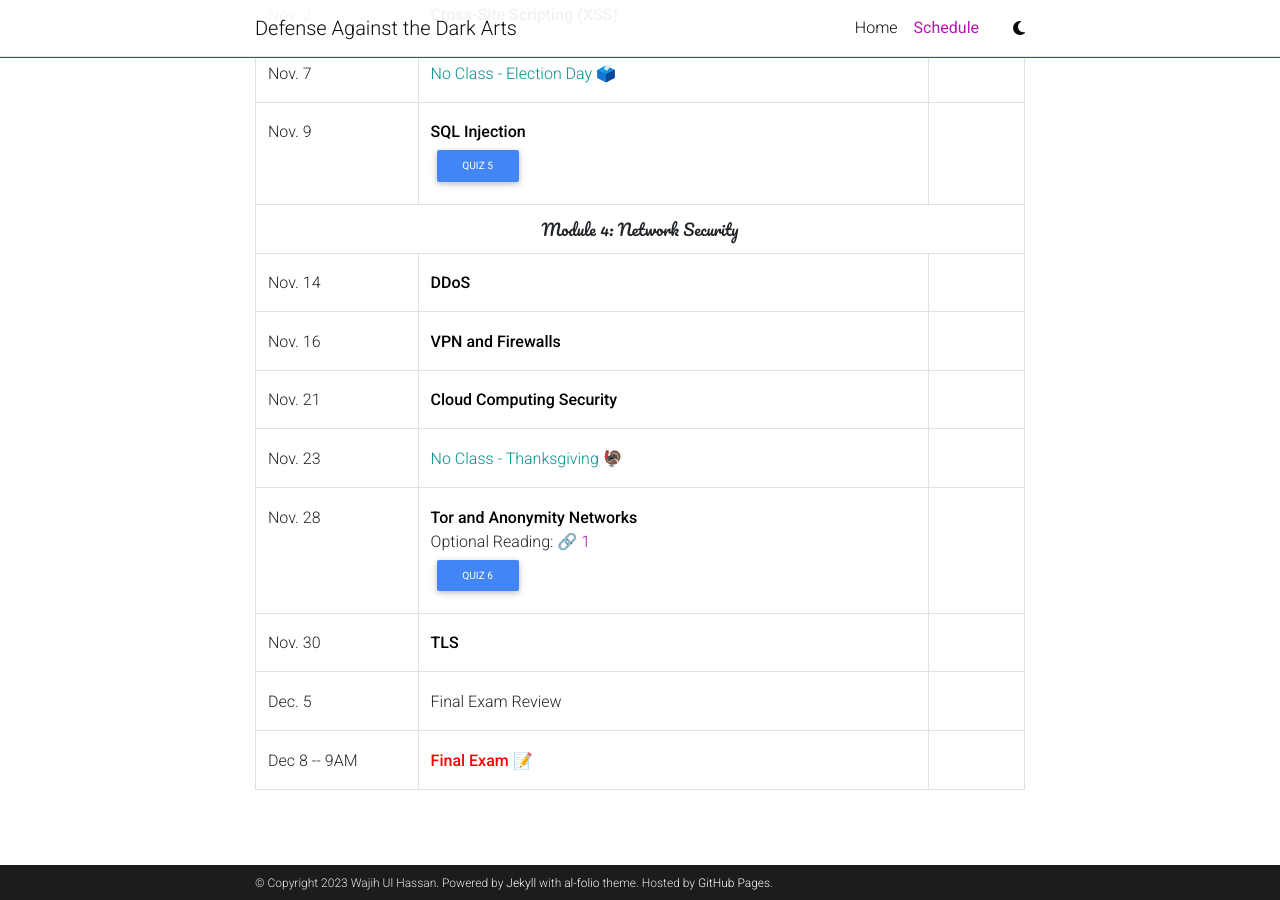
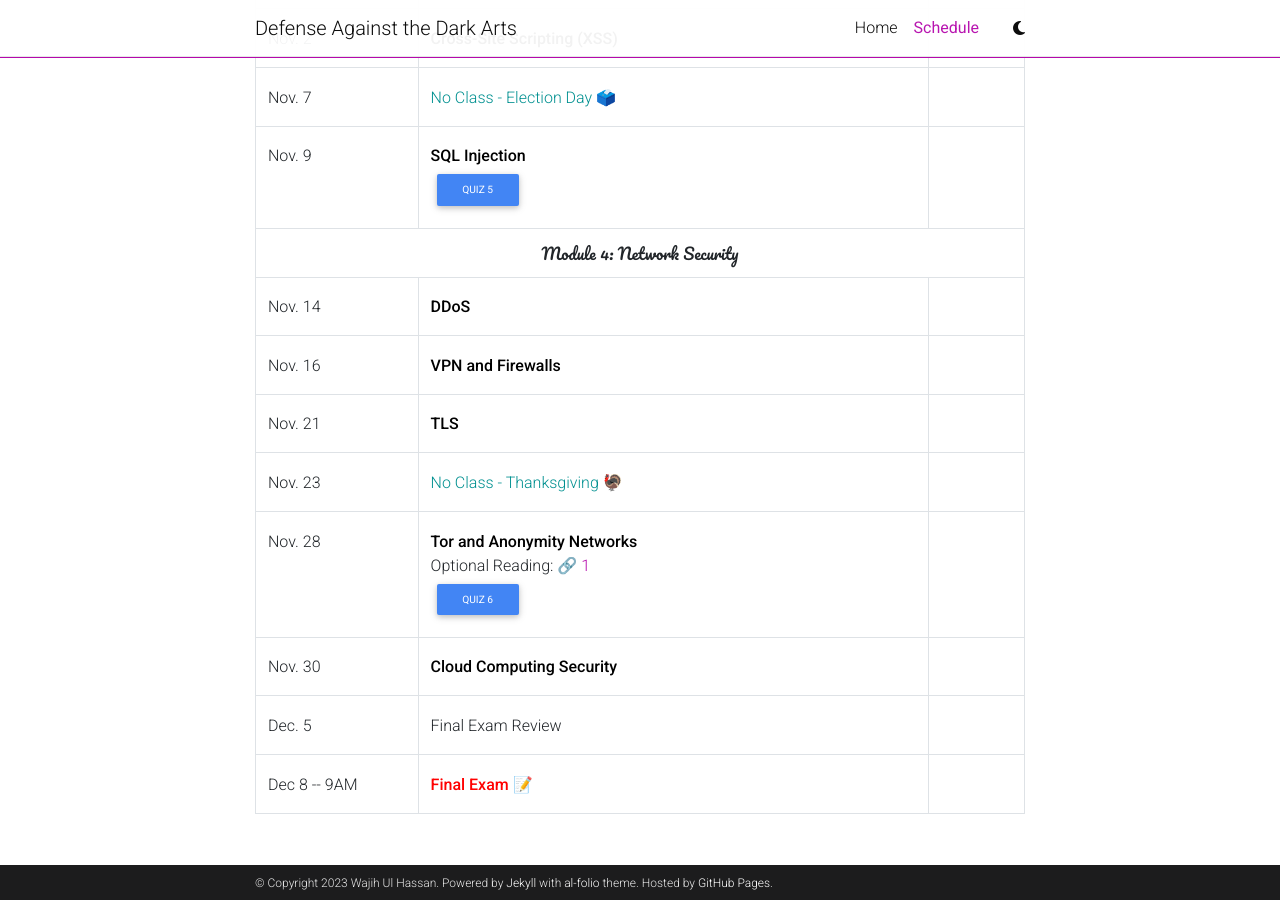
Before and after one commit to cs4630-uva/cs4630-uva.github.io, a Jekyll site: the page built from _pages/teaching.md, in a window 1280 px wide and 900 px high, scrolled down 2007 px. Built offline with Jekyll 4.4.1, drawn with Linux system fonts in a browser that asks for light colours; comment, search, counter and statistics services are not loaded; a style sheet for code colours, icons or effects is not loaded; some of the changed lines change nothing that is shown.

Commit message:
fixing schedule

```diff
--- a/_pages/teaching.md
+++ b/_pages/teaching.md
@@ -196,7 +196,7 @@
             </tr>
             <tr>
                 <td class="compact-date">Nov. 21</td>
-                <td ><strong> Cloud Computing Security </strong></td>
+                <td> <strong> TLS </strong>
                 <td>&nbsp;</td>
             </tr>
             <tr>
@@ -217,7 +217,8 @@
             </tr>
             <tr>
                 <td class="compact-date">Nov. 30</td>
-                <td> <strong> TLS </strong>
+                <td ><strong> Cloud Computing Security </strong></td>
+
                 </td>
                 <td>&nbsp;</td>
             </tr>
```
